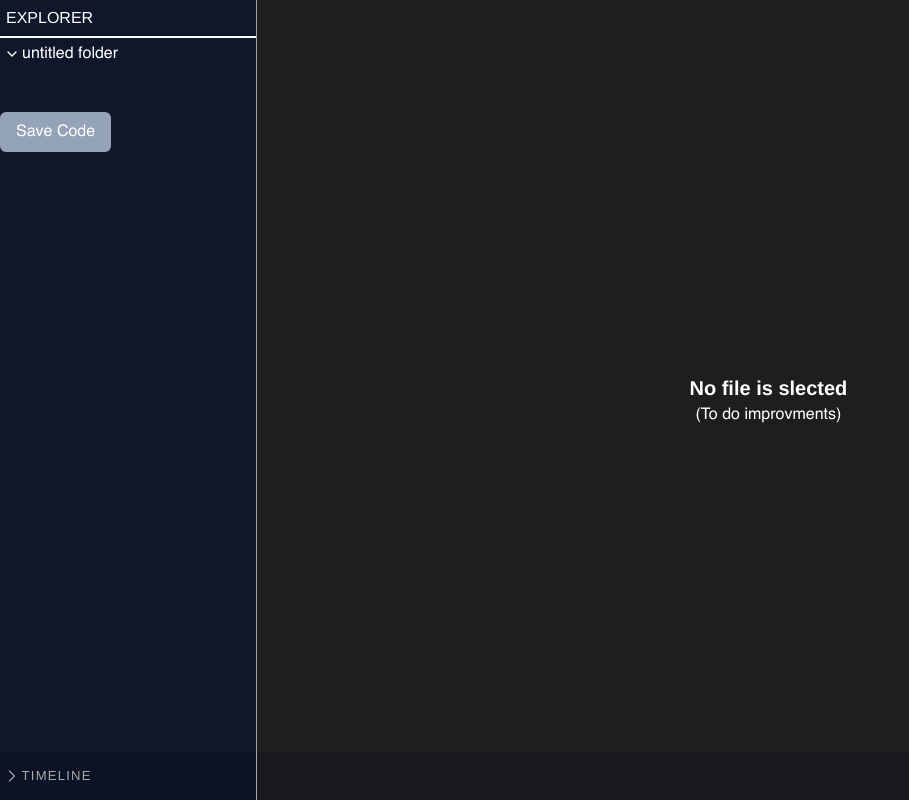
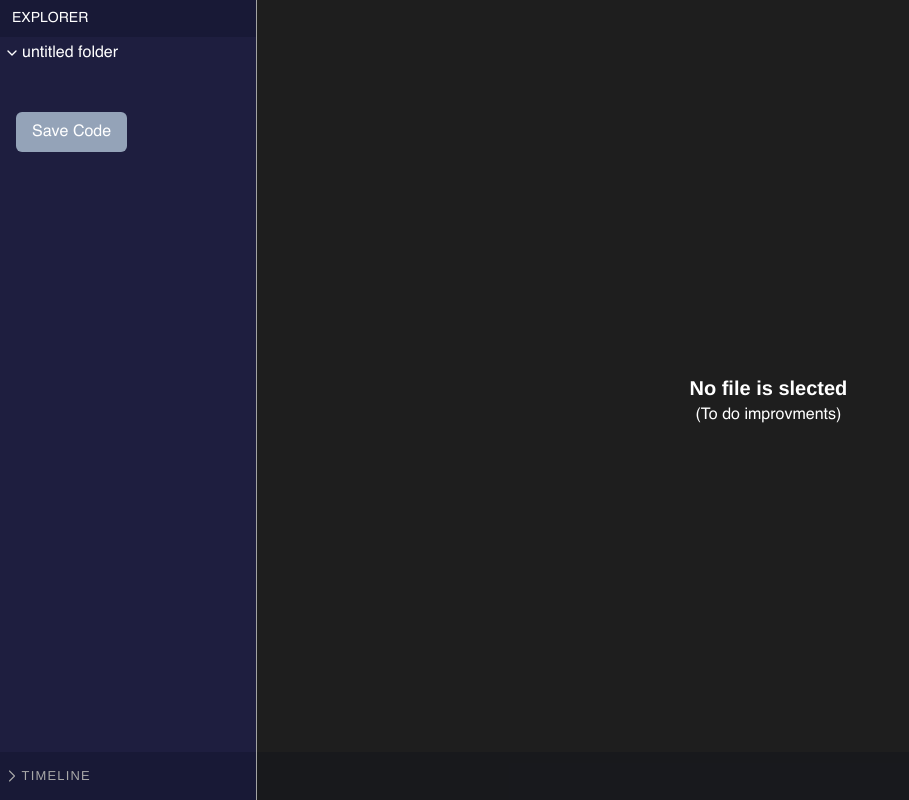
Before and after one commit to HoussemDegachi/lewisHackathone, a React (Vite) app: page / in a window 1280 px wide. Shown: the whole page, without its empty margins (0-909 px from the left). Built offline with nearby package versions, Linux system fonts and the light colour scheme.

Commit message:
chore: add theme color and font, change filebar bg color and adjust the text weight etc..

```diff
--- a/src/components/ui/Timeline.jsx
+++ b/src/components/ui/Timeline.jsx
@@ -11,7 +11,7 @@ const Timeline = () => {
               </svg>
             </span>
 
-            <p className="font-light text-gray text-[0.82rem] block ">Timeline</p>
+            <p className="font-light text-gray text-[0.81rem] block ">Timeline</p>
           </summary>
 
           <div className=" mt-1 pl-3 py-2 space-y-2 text-white *:text-[0.8rem]">
--- a/src/components/ui/saveButton.jsx
+++ b/src/components/ui/saveButton.jsx
@@ -51,7 +51,7 @@ const SavePageButton = () => {
     <button
       onClick={handleSavePage}
       id="sneaky-btn"
-      className="bg-slate-400 p-4 py-2 rounded-md block w-fit mb-4 text-white hover:bg-slate-600 text-sm z-50 cursor-pointer top-28"
+      className="bg-slate-400 p-4 py-2 rounded-md block w-fit mb-4 text-white hover:bg-slate-600 text-sm z-50 cursor-pointer top-28 left-4"
       style={{ position: "absolute" }}>
       Save Code
     </button>
--- a/src/pages/editor/FileBar.jsx
+++ b/src/pages/editor/FileBar.jsx
@@ -7,8 +7,8 @@ function FileBar() {
   const { directory } = useFileBarDataProvider();
 
   return (
-    <div className="w-full h-full flex flex-col text-white bg-slate-900">
-      <h2 className="border-gray-700 font-medium border-b-2 p-1.5">EXPLORER</h2>
+    <div className="w-full h-full flex flex-col text-white bg-[#1E1E3F]">
+      <h2 className="text-xs bg-slate-950 bg-opacity-20 pl-3 py-2">EXPLORER</h2>
       <div className="p-1 select-none">
         <FileList file={directory} />
       </div>
--- a/src/theme/gloom.json
+++ b/src/theme/gloom.json
@@ -700,7 +700,7 @@
       "token": "support.constant.font-name"
     },
     {
-      "foreground": "#F1EFF7",
+      "foreground": "#39FF14",
       "token": "meta.tag"
     },
     {
@@ -736,7 +736,7 @@
       "token": "punctuation.definition.constant"
     },
     {
-      "foreground": "#66D9EF",
+      "foreground": "#39FF14",
       "token": "entity.name.tag"
     },
     {
```
